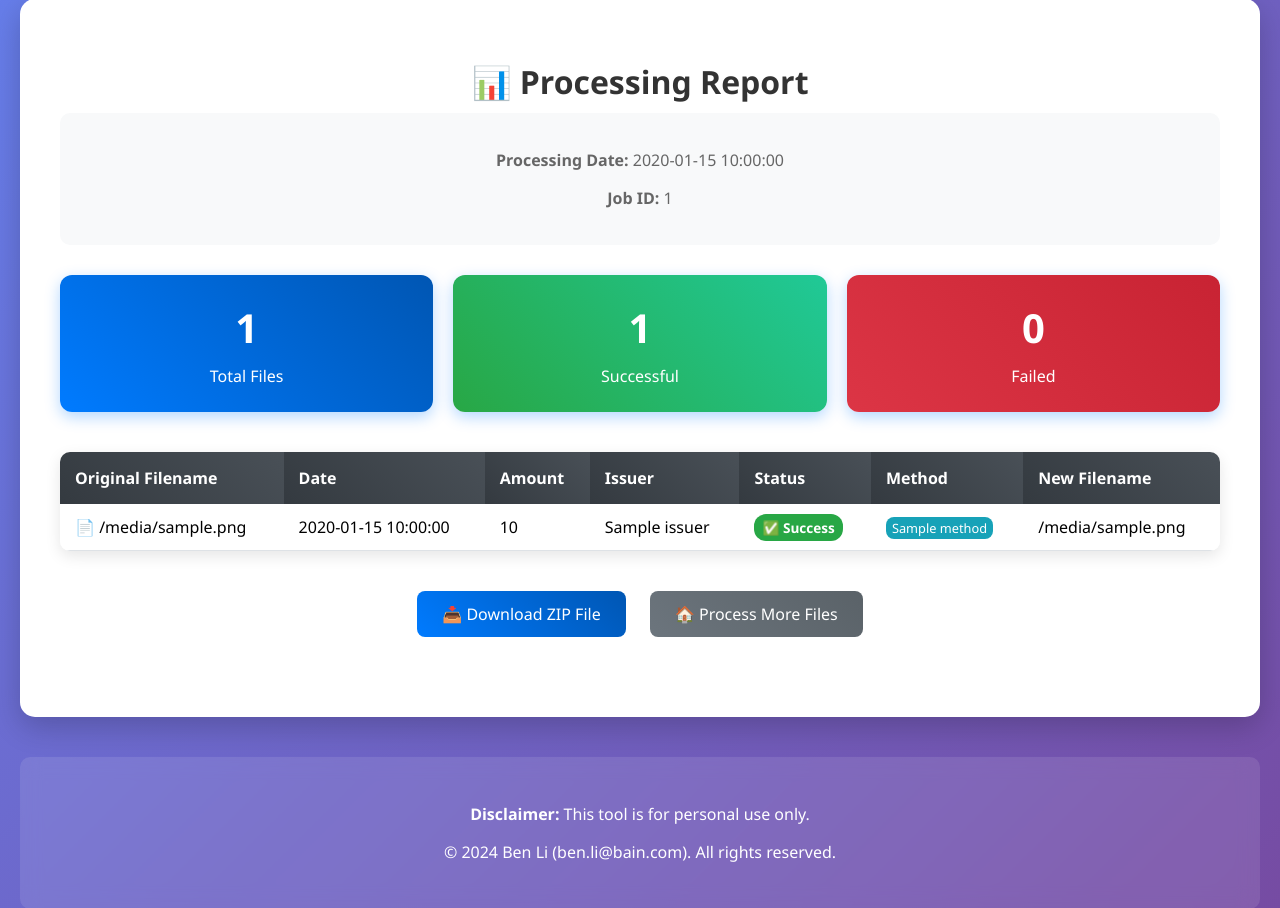
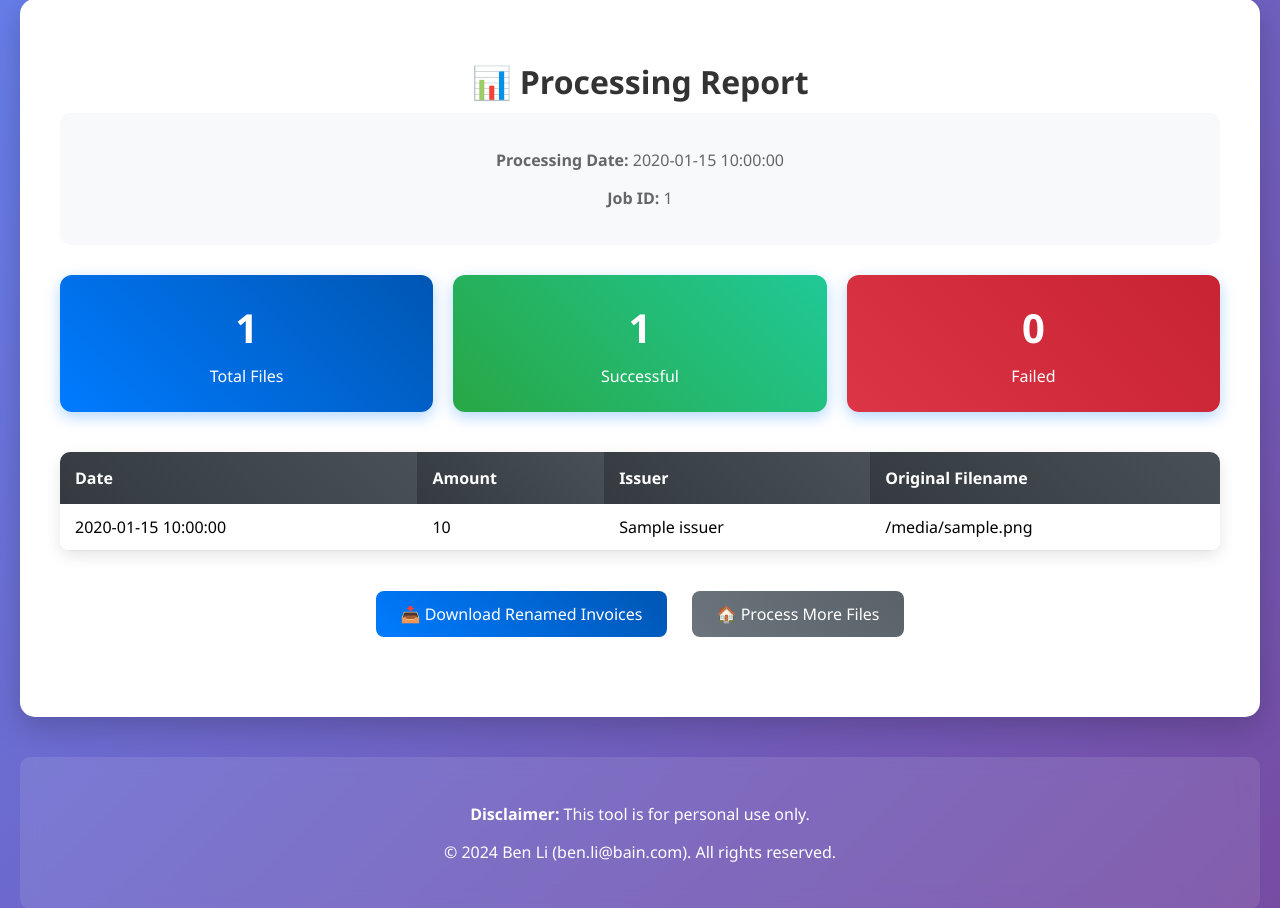
Before and after one commit to bl2778/InvoiceProcessing_Live, a Flask app: template templates/report.html in a window 1280 px wide. Shown: the part 21-929 px from the top of the page. Run offline with Flask 3, Linux system fonts and the light colour scheme; the template is opened without the code that fills it: most values are stand-ins (such as "Sample title", 1, 10 or a date in 2020).

Commit message:
Update report.html

```diff
--- a/templates/report.html
+++ b/templates/report.html
@@ -79,28 +79,15 @@
         tr:hover {
             background-color: #e9ecef;
         }
-        .status-success {
-            background: #28a745;
-            color: white;
-            padding: 4px 8px;
-            border-radius: 12px;
-            font-size: 0.85em;
+        .failed-row {
+            background-color: #ffe6e6 !important;
+        }
+        .failed-row:hover {
+            background-color: #ffcccc !important;
+        }
+        .review-failure {
+            color: #dc3545;
             font-weight: bold;
-        }
-        .status-failed {
-            background: #dc3545;
-            color: white;
-            padding: 4px 8px;
-            border-radius: 12px;
-            font-size: 0.85em;
-            font-weight: bold;
-        }
-        .method-tag {
-            background: #17a2b8;
-            color: white;
-            padding: 2px 6px;
-            border-radius: 8px;
-            font-size: 0.8em;
         }
         .btn {
             background: linear-gradient(45deg, #007bff, #0056b3);
@@ -162,29 +149,37 @@
             <table>
                 <thead>
                     <tr>
-                        <th>Original Filename</th>
                         <th>Date</th>
                         <th>Amount</th>
                         <th>Issuer</th>
-                        <th>Status</th>
-                        <th>Method</th>
-                        <th>New Filename</th>
+                        <th>Original Filename</th>
                     </tr>
                 </thead>
                 <tbody>
                     {% for result in results %}
-                    <tr>
-                        <td>📄 {{ result.original_filename }}</td>
-                        <td>{{ result.date }}</td>
-                        <td>{{ result.amount }}</td>
-                        <td>{{ result.issuer }}</td>
+                    <tr {% if result.status == 'failed' %}class="failed-row"{% endif %}>
                         <td>
-                            <span class="status-{{ result.status }}">
-                                {% if result.status == 'success' %}✅ Success{% else %}❌ Failed{% endif %}
-                            </span>
+                            {% if result.status == 'failed' %}
+                                <span class="review-failure">Review Failure</span>
+                            {% else %}
+                                {{ result.date }}
+                            {% endif %}
                         </td>
-                        <td><span class="method-tag">{{ result.method }}</span></td>
-                        <td>{{ result.new_filename }}</td>
+                        <td>
+                            {% if result.status == 'failed' %}
+                                <span class="review-failure">Review Failure</span>
+                            {% else %}
+                                {{ result.amount }}
+                            {% endif %}
+                        </td>
+                        <td>
+                            {% if result.status == 'failed' %}
+                                <span class="review-failure">Review Failure</span>
+                            {% else %}
+                                {{ result.issuer }}
+                            {% endif %}
+                        </td>
+                        <td>{{ result.original_filename }}</td>
                     </tr>
                     {% endfor %}
                 </tbody>
@@ -192,7 +187,7 @@
         </div>
 
         <div class="actions">
-            <a href="/download/{{ job_id }}" class="btn">📥 Download ZIP File</a>
+            <a href="/download/{{ job_id }}" class="btn">📥 Download Renamed Invoices</a>
             <a href="/" class="btn" style="background: linear-gradient(45deg, #6c757d, #5a6268);">🏠 Process More Files</a>
         </div>
     </div>
```
